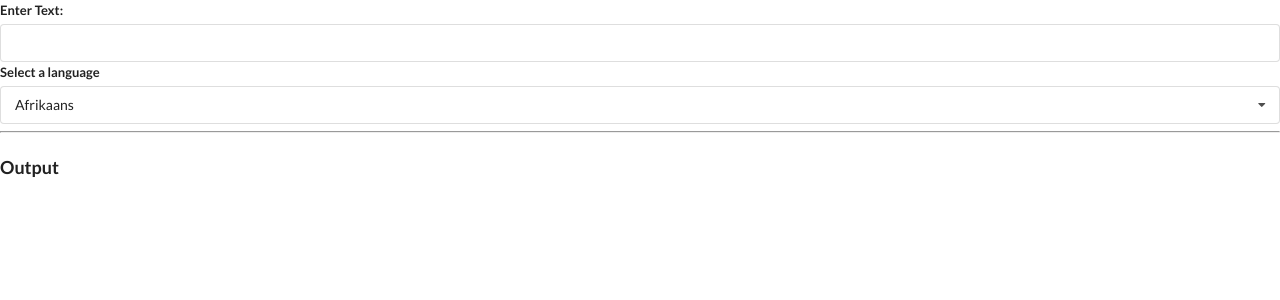
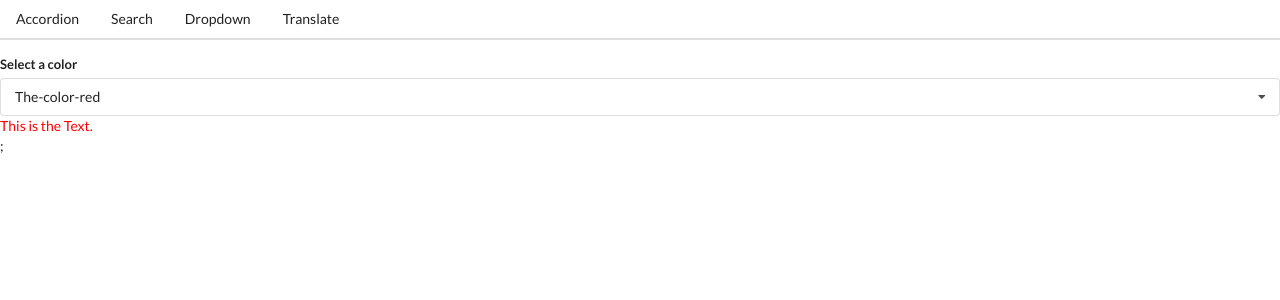
Before and after one commit to jiyulei/widgets, a React (Create React App) app: page /dropdown in a window 1280 px wide. Shown: the top 300 px of the page. Built offline with nearby package versions, Linux system fonts and the light colour scheme; no server answers.

Commit message:
Jiyu | Create a Route component and passing path to navigation for all four widgets

```diff
--- a/src/App.js
+++ b/src/App.js
@@ -1,8 +1,10 @@
 import React, { useState } from "react";
+import Header from "./component/Header";
 import Accordion from "./component/Accordion";
 import Search from "./component/Search";
 import Dropdown from "./component/Dropdown";
 import Translate from "./component/Translate";
+import Route from "./component/Route";
 
 // class App extends React.Component {
 //   state = {
@@ -33,15 +35,31 @@
   { label: "The-color-blue", value: "blue" },
   { label: "The-color-gray", value: "gray" },
 ];
+
 const App = () => {
-  // const [selected, setSelected] = useState(options[0]);
+  const [selected, setSelected] = useState(options[0]);
 
   return (
     <div>
-      {/* <Accordion items={items} /> */}
-      {/* <Search /> */}
-      {/* <Dropdown label="Select a color" options={options} selected={selected} onSelectedChange={setSelected}/> */}
-      <Translate />
+      <Header/>
+      <Route path="/">
+        <Accordion items={items} />;
+      </Route>
+      <Route path="/search">
+        <Search />
+      </Route>
+      <Route path="/dropdown">
+        <Dropdown
+          label="Select a color"
+          options={options}
+          selected={selected}
+          onSelectedChange={setSelected}
+        />
+        ;
+      </Route>
+      <Route path="/translate">
+        <Translate />;
+      </Route>
     </div>
   );
 };
--- a/src/component/Dropdown.js
+++ b/src/component/Dropdown.js
@@ -51,7 +51,10 @@
     );
   });
 
+  const usingAsColor = label === "Select a color";
+
   return (
+    <div>
       <div ref={refForForm} className="ui form">
         <div className="field">
           <label className="label">{label}</label>
@@ -67,6 +70,10 @@
           </div>
         </div>
       </div>
+      {usingAsColor && (
+        <label style={{ color: `${selected.value}` }}> This is the Text.</label>
+      )}
+    </div>
   );
 };
 
--- /dev/null
+++ b/src/component/Header.js
@@ -0,0 +1,22 @@
+import React from 'react';
+
+const Header = () => {
+    return (
+        <div className="ui secondary pointing menu">
+            <a href='/' className='item'>
+                Accordion
+            </a>
+            <a href='/search' className='item'>
+                Search
+            </a>
+            <a href='/dropdown' className='item'>
+                Dropdown
+            </a>
+            <a href='/translate' className='item'>
+                Translate
+            </a>
+        </div>
+    );
+};
+
+export default Header;
--- /dev/null
+++ b/src/component/Route.js
@@ -0,0 +1,5 @@
+const Route = ({ path, children }) => {
+    return window.location.pathname === path ? children : null;
+};
+
+export default Route;
```
Lines whose indentation alone changed are shown as unchanged.
